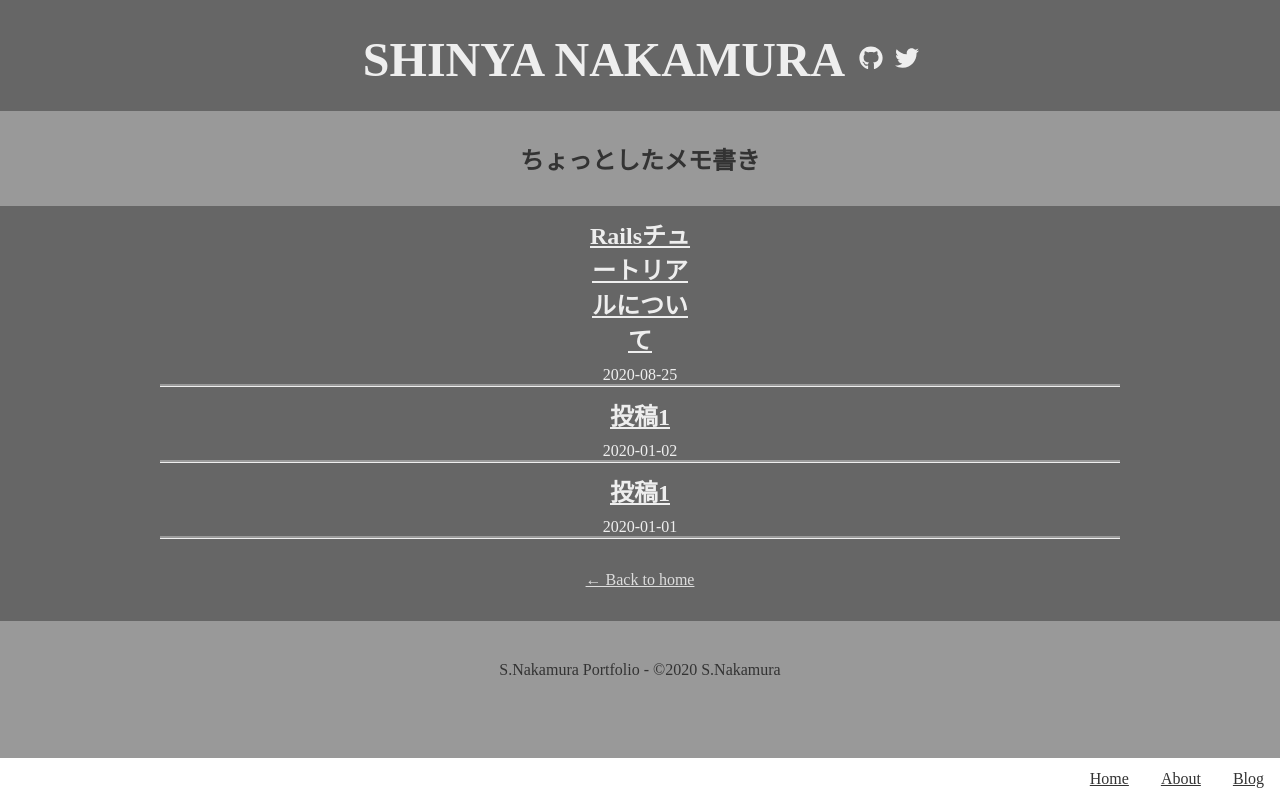
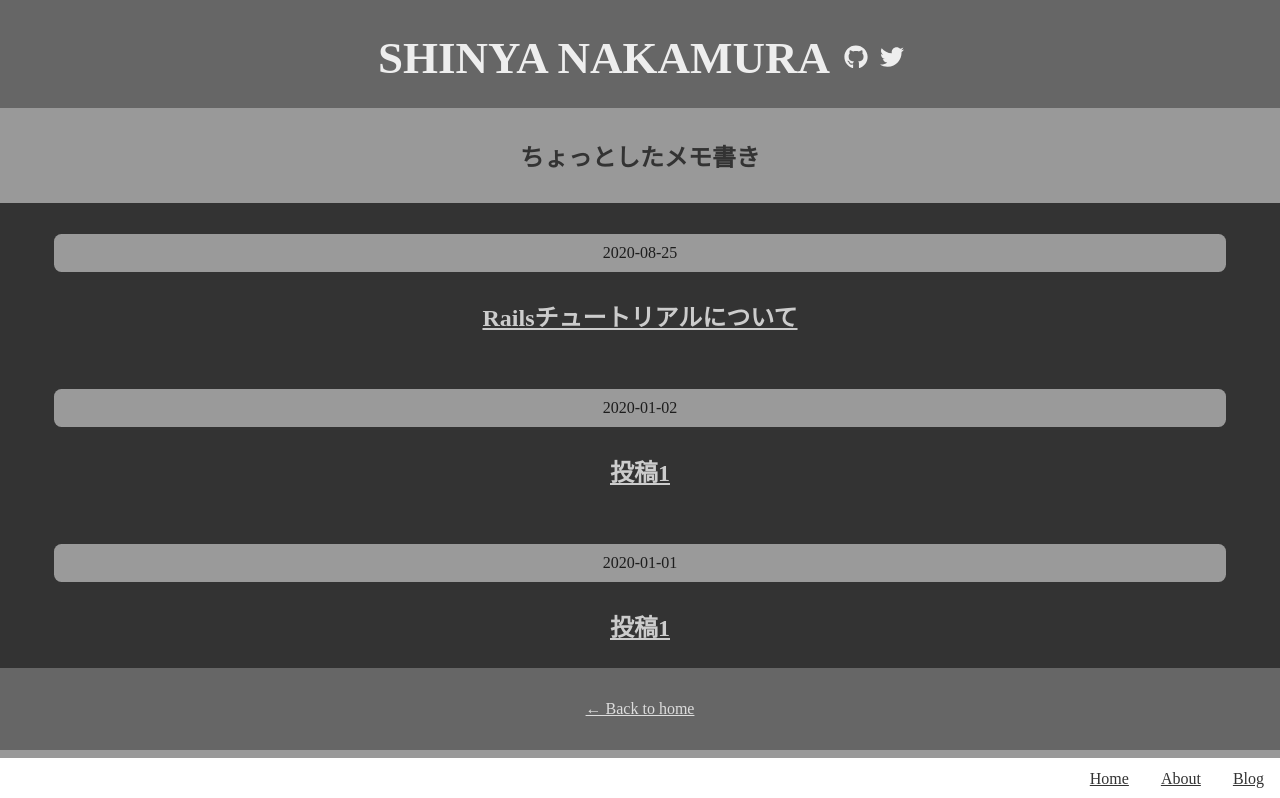
Before and after one commit to shin0825/next-js-md, a Next.js app in the folder app/: page /posts in a window 1280 px wide. Shown: the top 798 px of the page. Built offline with nearby package versions, Linux system fonts and the light colour scheme; a web font is replaced by a local one.

Commit message:
postのデザイン調整

```diff
--- a/app/components/Header.module.css
+++ b/app/components/Header.module.css
@@ -20,7 +20,7 @@
 .header ul h1 {
   margin: 1vh;
   padding: 0;
-  font-size: 48px;
+  font-size: 45px;
 }
 
 .header ul a {
--- a/app/pages/posts/[post].js
+++ b/app/pages/posts/[post].js
@@ -14,12 +14,12 @@ export default function Post({ postData }) {
       <Head>
         <title>{postData.title}</title>
       </Head>
-      <article>
+      <article className={styles.article}>
         <h1>{postData.title}</h1>
         <p>{postData.date}</p>
         <div>
         </div>
-        <div className={styles.article} dangerouslySetInnerHTML={{ __html: postData.contentHtml }} />
+        <div className={styles.main} dangerouslySetInnerHTML={{ __html: postData.contentHtml }} />
       </article>
     </Layout>
   )
--- a/app/pages/posts/index.js
+++ b/app/pages/posts/index.js
@@ -18,12 +18,12 @@ export default function Index({ allPostsData }) {
       <h2 className={styles.title}>ちょっとしたメモ書き</h2>
         {allPostsData.map(({ id, title, date }) => (
           <div className={styles.table}>
+            <p>{date}</p>
             <h3 key={id}>
               <Link href="/posts/[id]" as={`/posts/${id}`}>
                 <a className={styles.link}>{title}</a>
               </Link>
             </h3>
-            <p>{date}</p>
           </div>
         ))}
     </Layout>
--- a/app/pages/posts/index.module.css
+++ b/app/pages/posts/index.module.css
@@ -11,25 +11,32 @@
 }
 
 .table {
+  padding: 15px 5%;
   display: flex;
   flex-direction: column;
   justify-content: center;
   align-items: center;
+  color: #cccccc;
+  background-color: #333333;
 }
 
 .table h3 {
+  text-align: center;
+  width: 100%;
   font-size: 24px;
-  width: 100px;
   margin: 10px;
 }
 
 .table p {
+  text-align: center;
   font-size: 16px;
-  width: 75%;
-  margin: 0;
-  border-bottom: groove;
+  width: 100%;
+  padding: 10px 10px;
+  border-radius: 7.5px;
+  color: #1d1d1d;
+  background-color: #9a9a9a;
 }
 
 .link {
-  color: #eeeeee;
+  color: #cccccc;
 }
```
Also changed, not shown: app/pages/posts/[post].module.css (+12 -3 lines).
